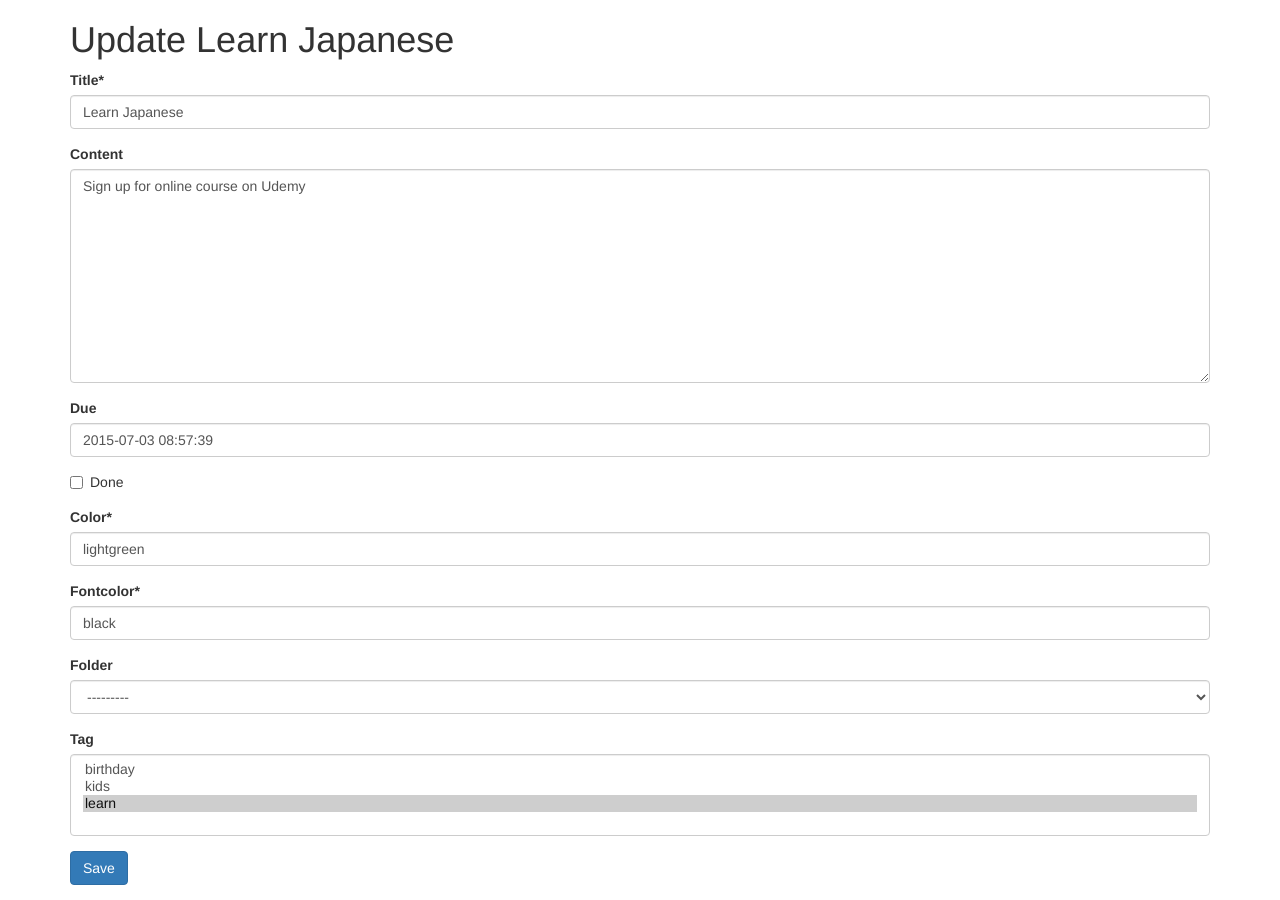
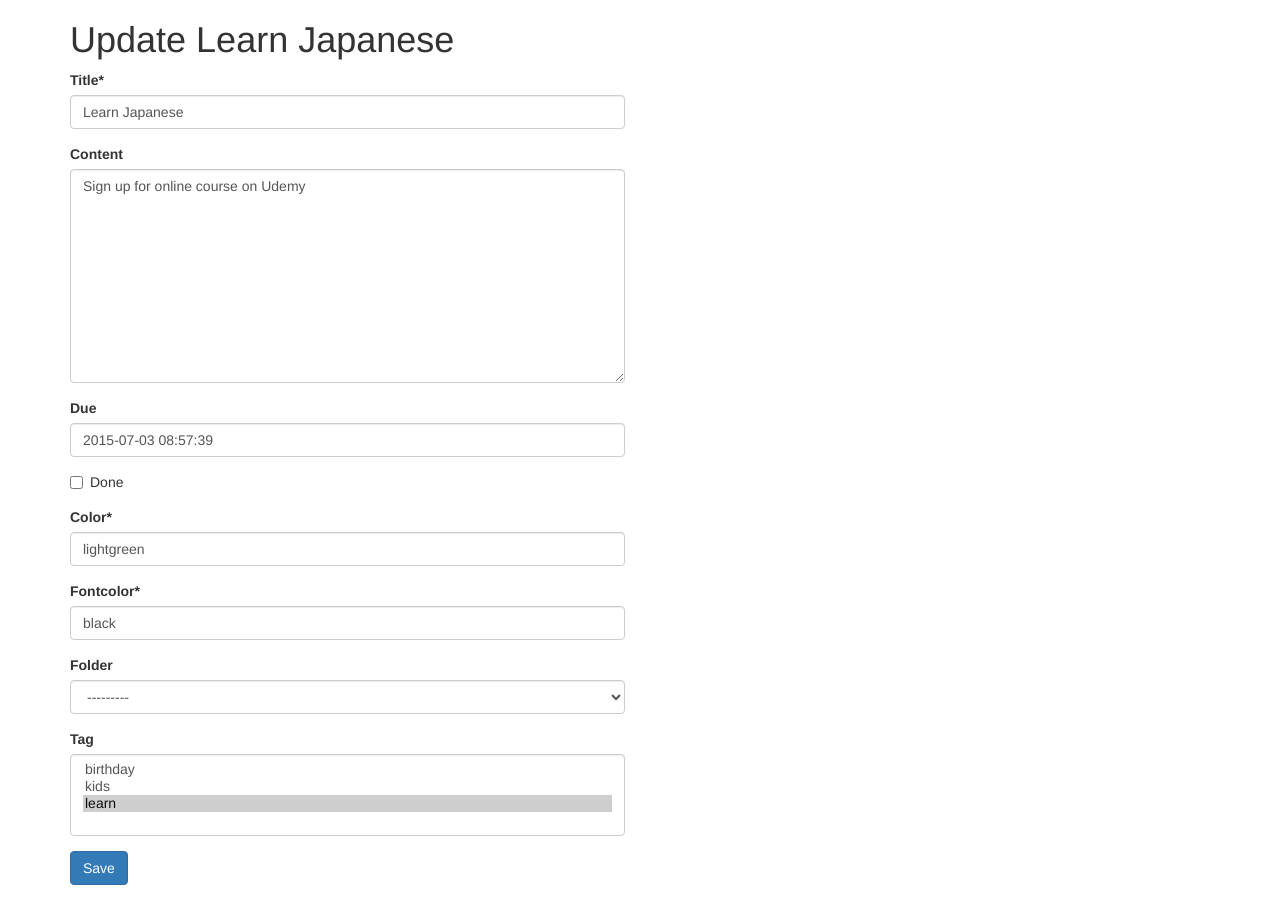
Before and after one commit to lorraineneo/thirdlesson, a Django app: page /note/5/edit/ in a window 1280 px wide. Run offline with Django 3.2, Linux system fonts and the light colour scheme; data comes from the database, SQL or seed files in the repository; some libraries are stand-ins or nearby versions.

Commit message:
Add row size
Added to allow datetimepicker controls to display correctly

```diff
--- a/notes/templates/notes/note_form.html
+++ b/notes/templates/notes/note_form.html
@@ -2,6 +2,8 @@
 {% load crispy_forms_tags %}
 {%block content%}
 <div class="container">
+    <div class="row">
+        <div class="col-md-6">
             <!--distinguish between update or create view-->
             <!--http://stackoverflow.com/questions/18806703/within-a-template-distinguish-between-create-and-update-form-->
             {%if object%}
@@ -11,4 +13,6 @@
             {%endif%}
             {% crispy form %}
         </div>
+    </div>
+</div>
 {%endblock%}
```
Lines whose indentation alone changed are shown as unchanged.
